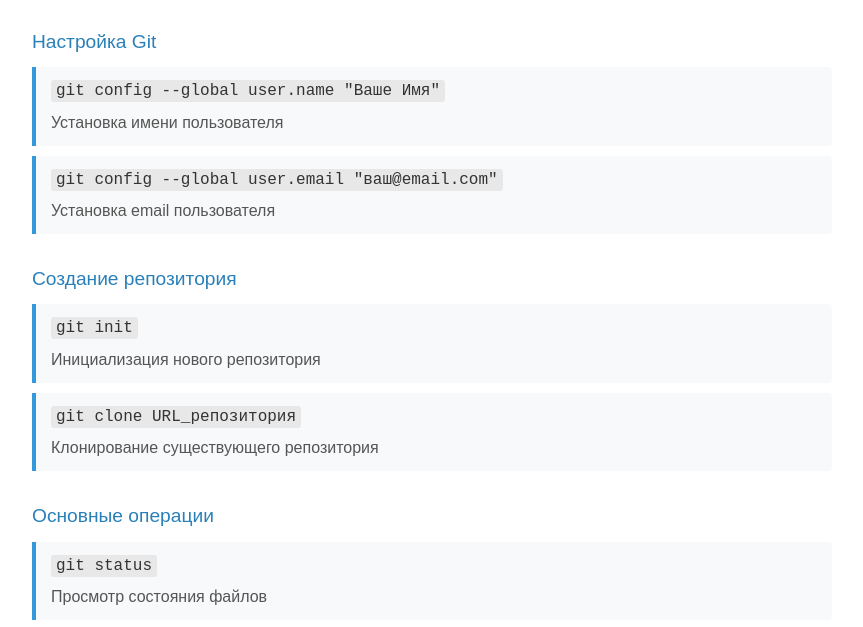
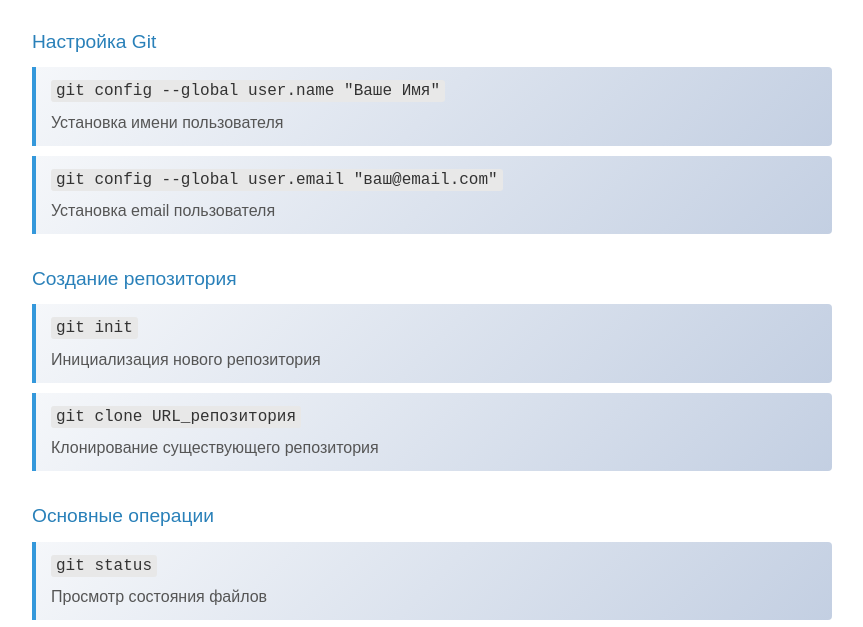
Before and after one commit to ACKAPOB/sf_site, a plain HTML site: page index.html in a window 1280 px wide. Shown: the part 108-735 px from the top of the page, without its empty margins (208-1071 px from the left). Drawn offline with Linux system fonts and the light colour scheme.

Commit message:
change background - linear-gradient

```diff
--- a/index.html
+++ b/index.html
@@ -20,7 +20,7 @@
             padding-bottom: 10px;
         }
         .command {
-            background-color: #f8f9fa;
+	    background: linear-gradient(135deg, #f5f7fa 0%, #c3cfe2 100%);
             border-left: 4px solid #3498db;
             padding: 10px 15px;
             margin: 10px 0;
```
